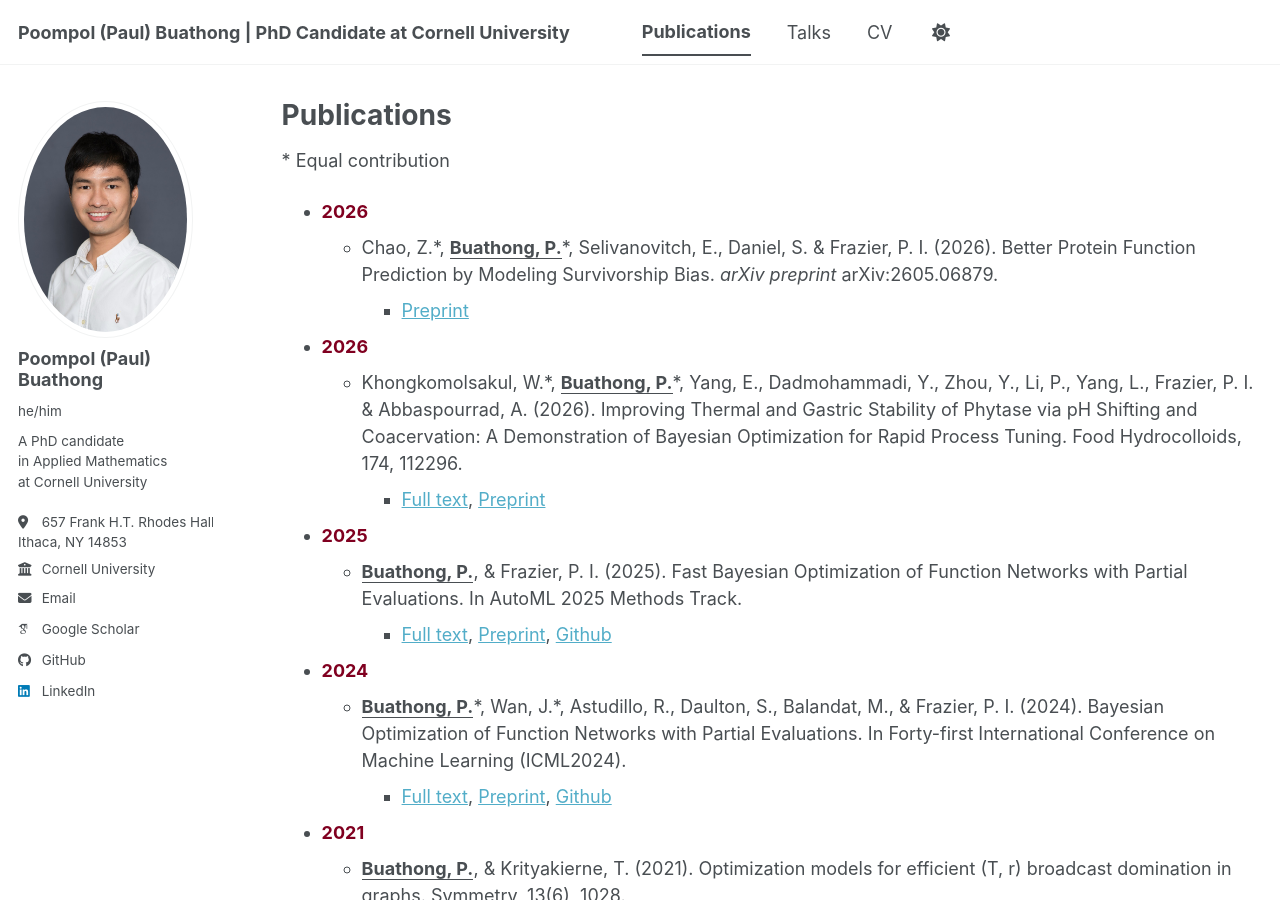
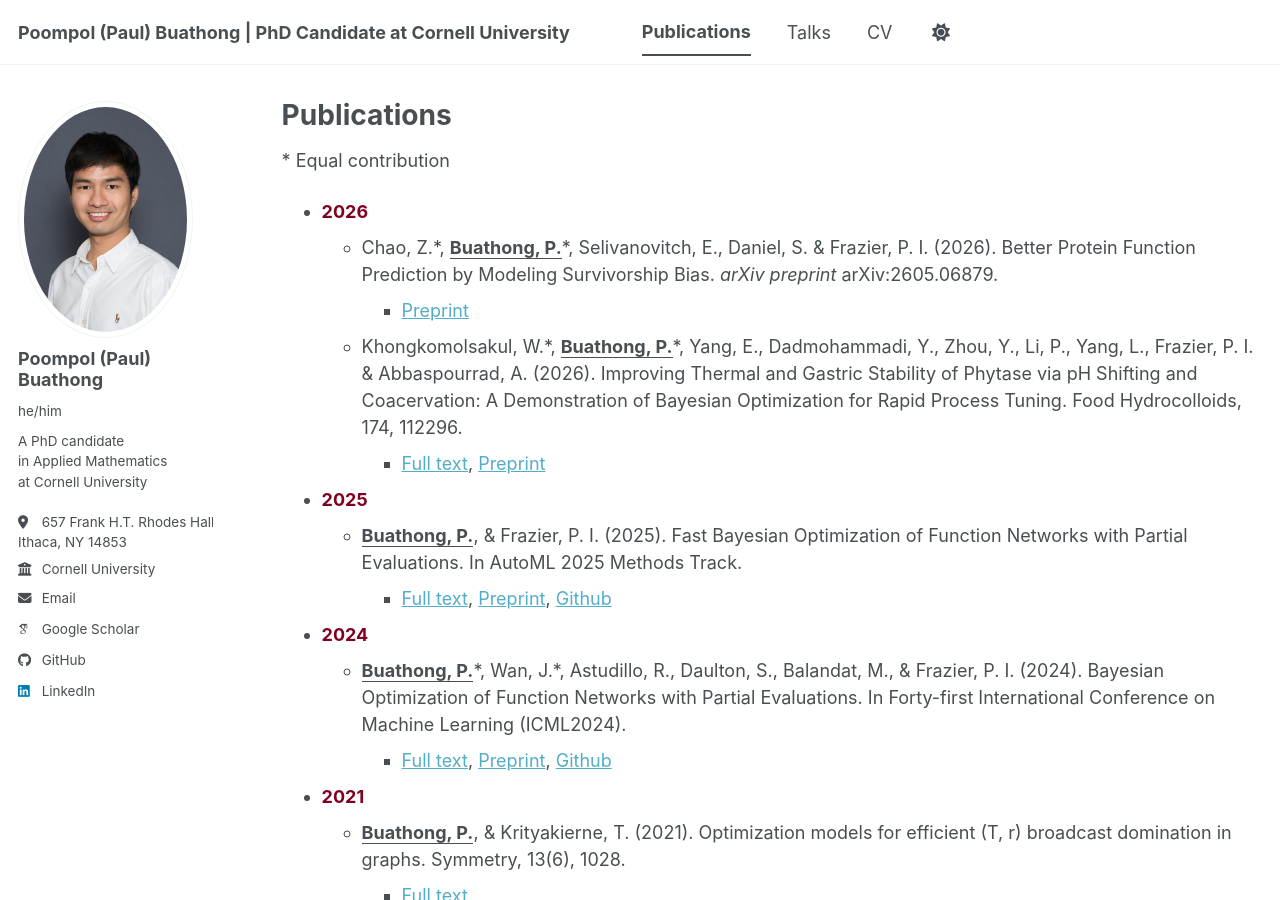
Before and after one commit to poompol/poompol.github.io, a Jekyll site: the page built from _pages/publications.md, in a window 1280 px wide and 900 px high. Built offline with Jekyll 4.4.1, drawn with Linux system fonts in a browser that asks for light colours; some web fonts are replaced; a script bundle is joined from its source files by our own code; library files that are not in the unit come from our copies.

Commit message:
Update publications.md

```diff
--- a/_pages/publications.md
+++ b/_pages/publications.md
@@ -13,7 +13,6 @@ redirect_from:
   * Chao, Z.*, <strong><u>Buathong, P.</u></strong>\*, Selivanovitch, E., Daniel, S. & Frazier, P. I. (2026). Better Protein Function Prediction by Modeling Survivorship Bias. <em>arXiv preprint</em> arXiv:2605.06879.
     * [Preprint](https://arxiv.org/abs/2605.06879)
 
-* <strong style="color:#800020;">2026</strong>
   * Khongkomolsakul, W.*, <strong><u>Buathong, P.</u></strong>\*, Yang, E., Dadmohammadi, Y., Zhou, Y., Li, P., Yang, L., Frazier, P. I. & Abbaspourrad, A. (2026). Improving Thermal and Gastric Stability of Phytase via pH Shifting and Coacervation: A Demonstration of Bayesian Optimization for Rapid Process Tuning. Food Hydrocolloids, 174, 112296.
     * [Full text](https://www.sciencedirect.com/science/article/pii/S0268005X25012561), [Preprint](https://www.biorxiv.org/content/10.1101/2025.04.18.649602v1.abstract)
 
```
